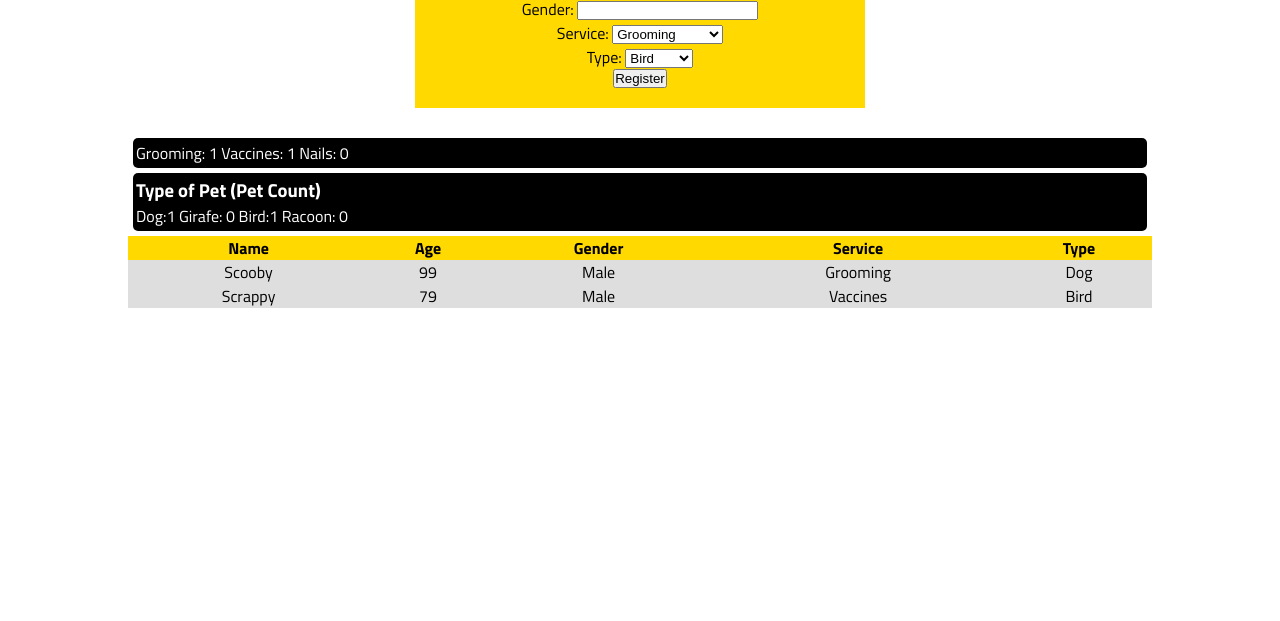
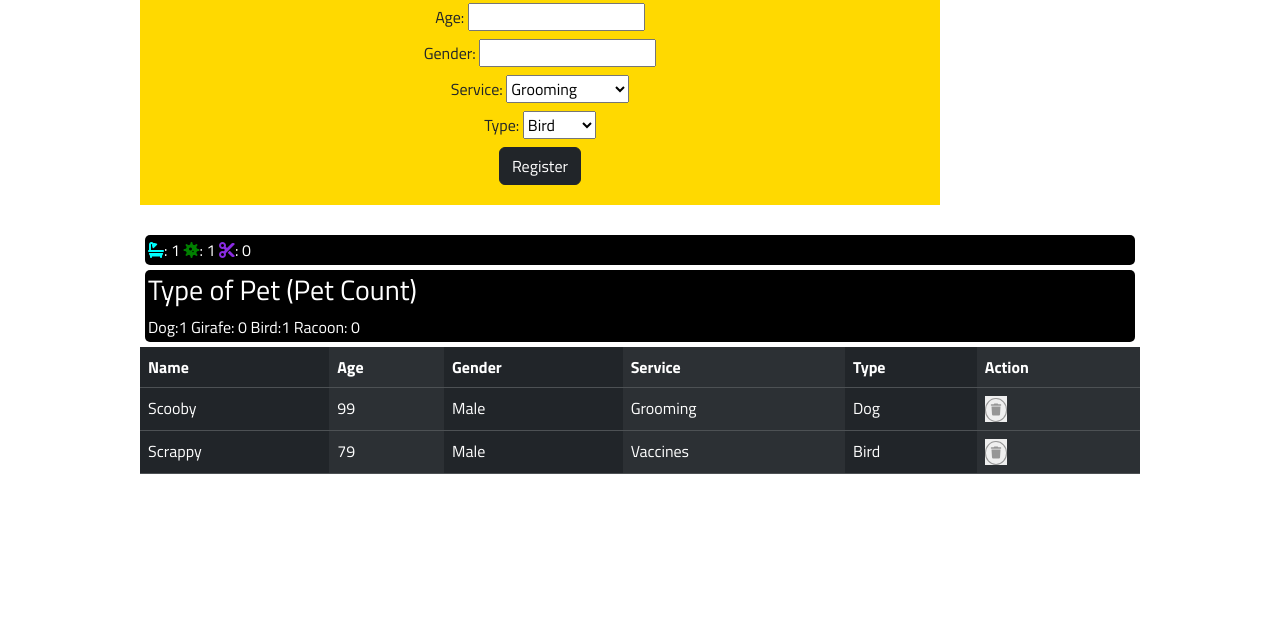
Before and after one commit to KevinCabee/petSalon, a plain HTML site: page register.html in a window 1280 px wide. Shown: the part 179-800 px from the top of the page. Drawn offline with nearby package versions, Linux system fonts and the light colour scheme.

Commit message:
Final Report

```diff
--- a/register.html
+++ b/register.html
@@ -9,10 +9,12 @@
     <link
         href="https://fonts.googleapis.com/css2?family=Titillium+Web:ital,wght@0,200;0,300;0,400;0,600;0,700;0,900;1,200;1,300;1,400;1,600;1,700&display=swap"
         rel="stylesheet">
-
+    <link rel="stylesheet" href="https://cdn.jsdelivr.net/npm/bootstrap@5.3.3/dist/css/bootstrap.min.css">
     <link rel="stylesheet" href="styles/base.css">
     <link rel="stylesheet" href="styles/index.css">
     <link rel="stylesheet" href="styles/display.css">
+
+    <script src="https://kit.fontawesome.com/337be747ec.js" crossorigin="anonymous"></script>
 
     <title>Register</title>
 </head>
@@ -28,7 +30,7 @@
         </div>
     </header>
     <main class="container">
-        <div class="form-container">
+        <div class="input-form-container">
             <h2>Register a new pet</h2>
             <div>
                 <label> Name:</label>
@@ -59,13 +61,13 @@
                     <option value="girafe">Girafe</option>
                 </select>
             </div>
-            <button onclick="register()">Register</button>
+            <button class="btn btn-dark" onclick="register()">Register</button>
         </div>
         </div>
         <div class="info-bar">
-            <label>Grooming: <span id="totalGroomings"> 0 </span></label>
-            <label>Vaccines: <span id="totalVaccines"> 0 </span></label>
-            <label>Nails: <span id="totalNails"> 0 </span></label>
+            <label><i class="fa-solid fa-bath"></i>: <span id="totalGroomings"> 0 </span></label>
+            <label><i class="fa-solid fa-virus"></i>: <span id="totalVaccines"> 0 </span></label>
+            <label><i class="fa-solid fa-scissors"></i>: <span id="totalNails"> 0 </span></label>
         </div>
         <div class="pet-type" id="pet-type">
             <h3>Type of Pet (Pet Count)</h3>
@@ -77,7 +79,7 @@
         <div id="pets">
         </div>
 
-        <table id="table">
+        <table class="table table-dark table-striped-columns" id="table">
             <thead>
                 <tr>
                     <th>Name</th>
@@ -85,6 +87,7 @@
                     <th>Gender</th>
                     <th>Service</th>
                     <th>Type</th>
+                    <th>Action</th>
                 </tr>
             </thead>
             <tbody id="petRows">
--- a/scripts/display.js
+++ b/scripts/display.js
@@ -21,26 +21,29 @@ function displayCard() {
 }
 
 function displayRow() {
-    const tableRow = document.getElementById("petRows");
+    const TABLE = document.getElementById("petRows");
 
-    let row = "";
+    let tr = "";
 
     for (let i = 0; i < petSalon.pets.length; i++) {
         let pet = petSalon.pets[i];
-        row+=`
-            <tr>
+        tr+=`
+            <tr id="${i}">
                 <td>${pet.name}</td>
                 <td>${pet.age}</td>
                 <td>${pet.gender}</td>
                 <td>${pet.service}</td>
                 <td>${pet.type}</td>
+                <td>
+                    <button class="delete-btn" onclick="deletePet(${i});"><i class="fa-solid fa-trash"></i></button>
+                </td>
             </tr>
             `
     }
     //HTML template for the cards
 
     //insert the card into the HTML div
-    tableRow.innerHTML = row;
+    TABLE.innerHTML = tr;
 }
 
 function displayTypeCount() {
--- a/scripts/register.js
+++ b/scripts/register.js
@@ -24,7 +24,6 @@ function isValid(pet){
         validation=false;
         alert("Please enter a name");
     }
-
     if(pet.service==""){
         validation=false;
         alert("Please enter a service");
@@ -51,6 +50,10 @@ function register() {
     }
 }
 
+function deletePet(){
+    console.log("Deleting pet..." );
+}
+
 function init(){
     let pet1 = new Pet("Scooby", 99, "Male", "Grooming","Dog");
     let pet2 = new Pet("Scrappy", 79, "Male", "Vaccines","Bird");
--- a/styles/display.css
+++ b/styles/display.css
@@ -26,28 +26,61 @@
     padding: 3px;
 }
 
-.form-container{
+.input-form-container{
     background-color: rgb(255, 217, 0);
-    width: 40%;
+    width: 80%;
     display: flex;
     flex-direction: column;
     align-items: center;
     text-justify: left;
-    margin: auto;
+    margin-bottom: 10px;
     padding: 20px;
 }
 
-#table{
+.input-form-container label{
+    margin-bottom: 10px;
+    display: inline-block;
+}
+
+.input-form-container input{
+
+}
+
+.fa-virus{
+    color: green;
+}
+
+.fa-trash{
+    color: rgb(150, 150, 150);
+    font-size: 12px;
+    border: 1px solid rgb(150, 150, 150);
+    padding: 5px;
+    border-radius: 50%;
+}
+
+.fa-bath{
+    color: aqua;
+}
+
+.fa-scissors{
+    color: blueviolet;
+}
+
+.delete-btn{
+    border: none;
+}
+
+/* #table{
     width: 100%;
     text-align: center;
     border-collapse: collapse;
-}
+} */
 
-#table th{
+/* #table th{
     flex: 1;
     background-color: rgb(255, 217, 0);
 }
 
 #table td{
     background-color: #dedede;
-}
+} */
```
